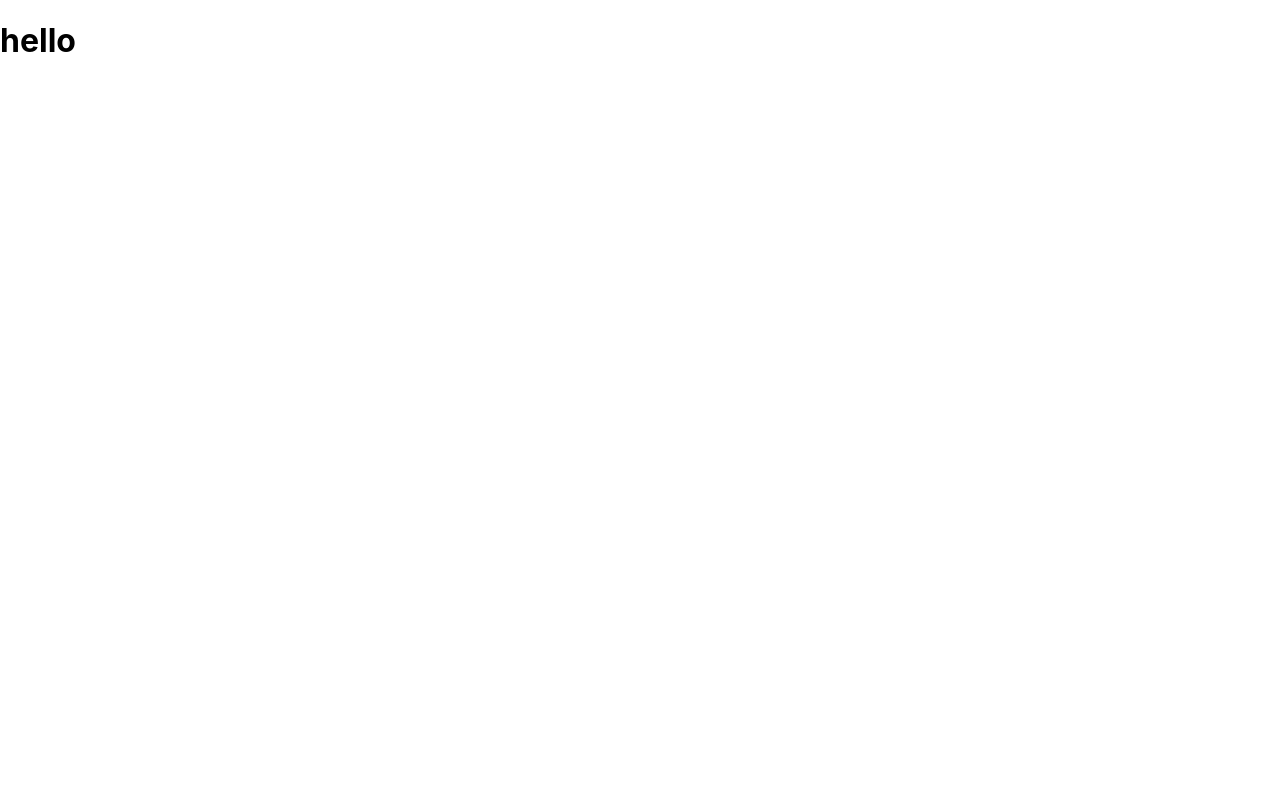
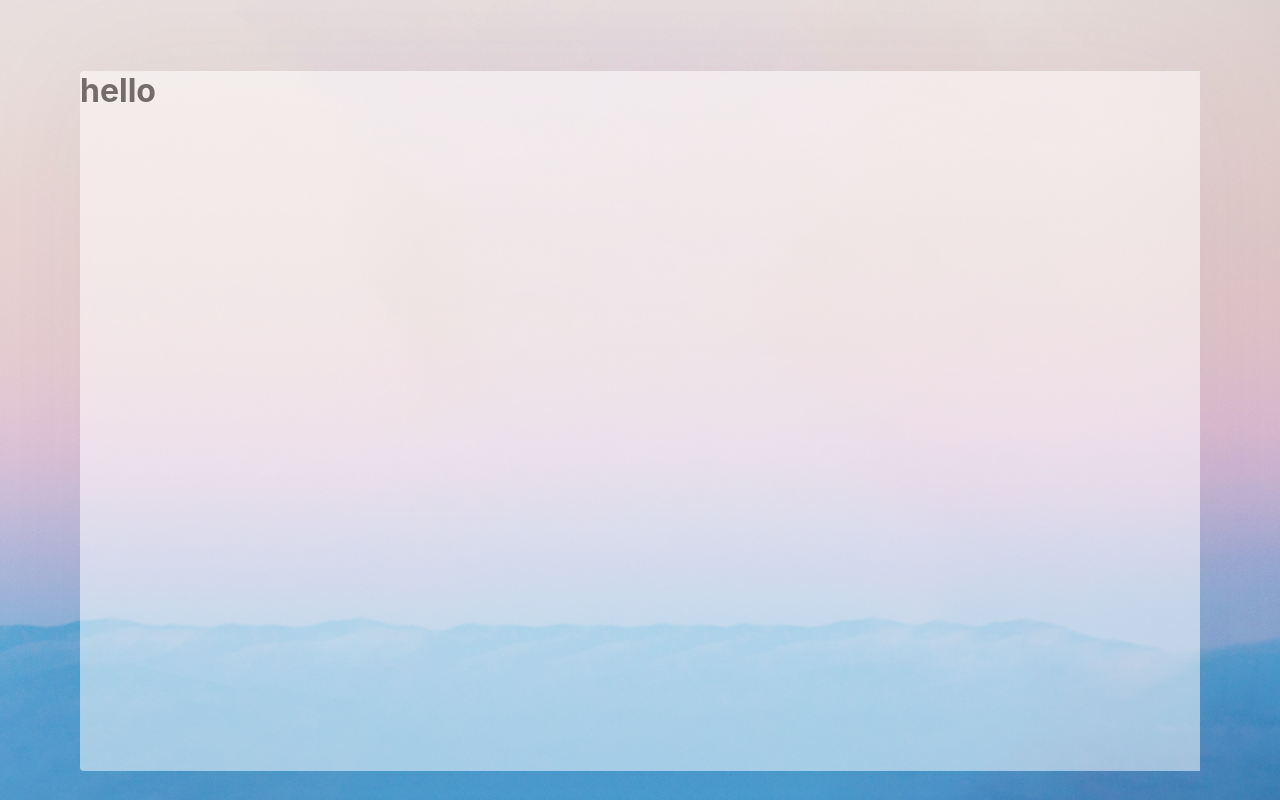
Before and after one commit to ZviksZ/daily-planner, a React (Create React App) app in the folder client/: page / in a window 1280 px wide. Built offline with nearby package versions, Linux system fonts and the light colour scheme.

Commit message:
starting development

```diff
--- a/client/src/App.jsx
+++ b/client/src/App.jsx
@@ -1,9 +1,12 @@
-import React from 'react';
+import React   from 'react';
+import Sidebar from "./components/Sidebar/Sidebar.jsx";
 
 function App() {
   return (
-    <div>
-      <h1>hello</h1>
+    <div className="main__wrapper-outer">
+      <div className="main__wrapper-in">
+         <Sidebar/>
+      </div>
     </div>
   );
 }
--- /dev/null
+++ b/client/src/components/Sidebar/Sidebar.jsx
@@ -0,0 +1,12 @@
+import React  from 'react';
+import styles from './Sidebar.module.scss'
+
+const Sidebar = () => {
+   return (
+      <div>
+         <h1>hello</h1>
+      </div>
+   );
+};
+
+export default Sidebar;
--- a/client/src/index.scss
+++ b/client/src/index.scss
@@ -6,3 +6,22 @@ body {
   -webkit-font-smoothing: antialiased;
   -moz-osx-font-smoothing: grayscale;
 }
+
+.main__wrapper-outer {
+  background: url('./assets/img/main_bg.png') no-repeat 100% 100%;
+  width: 100%;
+  height: 100vh;
+  -webkit-background-size: cover;
+  background-size: cover;
+  overflow: hidden;
+  padding: 50px 80px;
+  box-sizing: border-box;
+  .main__wrapper-in {
+    width: 100%;
+    height: 100%;
+    opacity: 0.5;
+    background-color: white;
+    border-radius: 4px 0 0 4px;
+    box-shadow: 0 0 120px rgba(31, 32, 41, 0.1);
+  }
+}
```
Also changed, not shown: client/src/assets/img/main_bg.png (added), client/src/components/Sidebar/Sidebar.module.scss (added).
